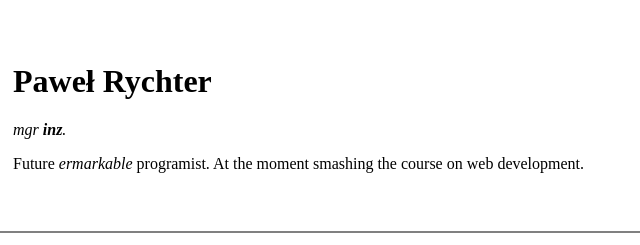
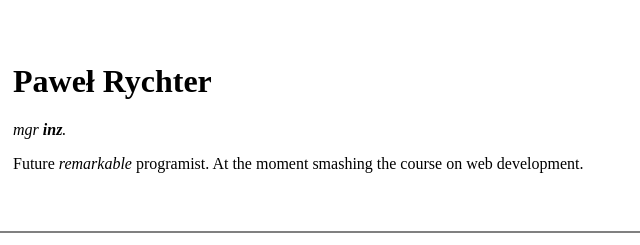
Before and after one commit to TrueSiorsi/CV, a plain HTML site: page index.html in a window 1280 px wide. Shown: the top 245 px of the page, 207-847 px from the left. Drawn offline with Linux system fonts and the light colour scheme.

Commit message:
spelling mistake

```diff
--- a/index.html
+++ b/index.html
@@ -10,7 +10,7 @@
         <td><img src="profilowe-modified.png" alt="profile picture - Paweł Rychter"></td>
         <td><h1>Paweł Rychter</h1>
         <p><em>mgr <strong>inz</strong>.</em></p>
-        <p>Future <em>ermarkable</em> programist. At the moment smashing the course on web development.</p></td>
+        <p>Future <em>remarkable</em> programist. At the moment smashing the course on web development.</p></td>
       </tr>
     </table>
 
```
